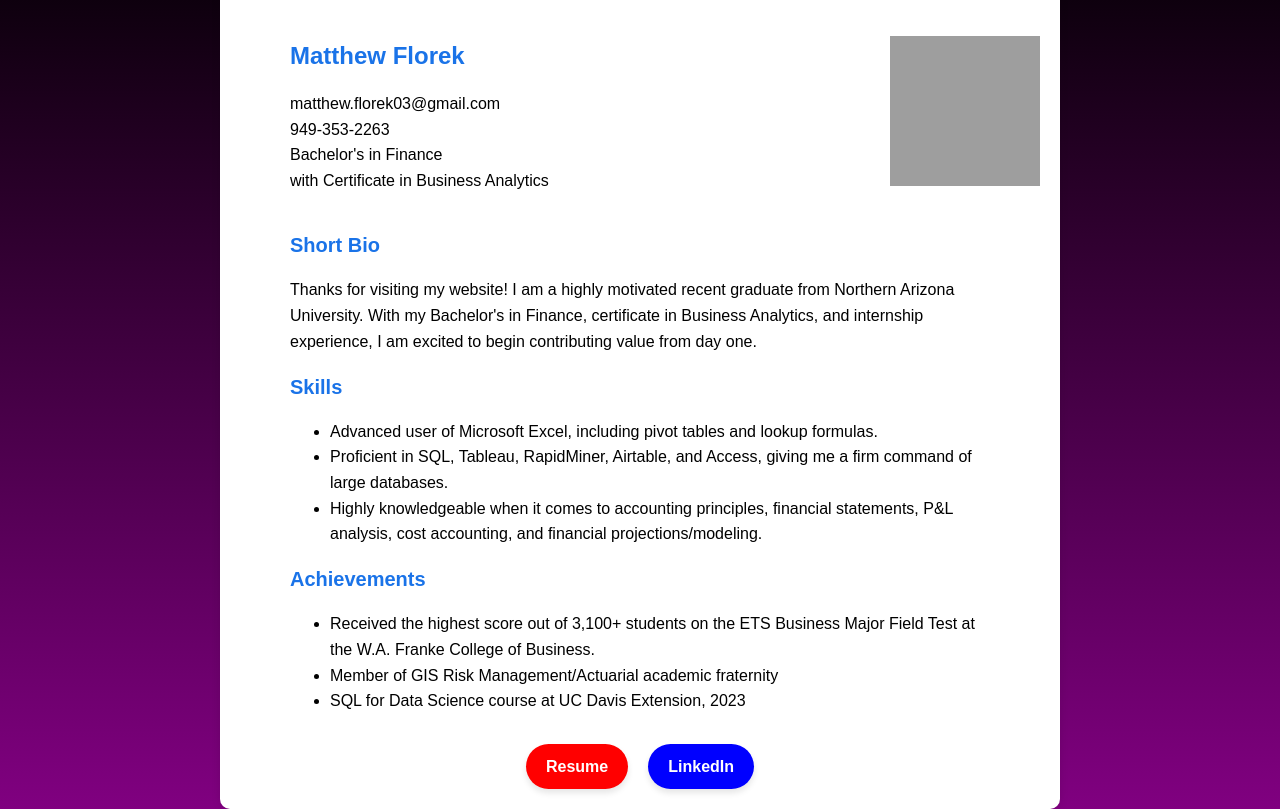
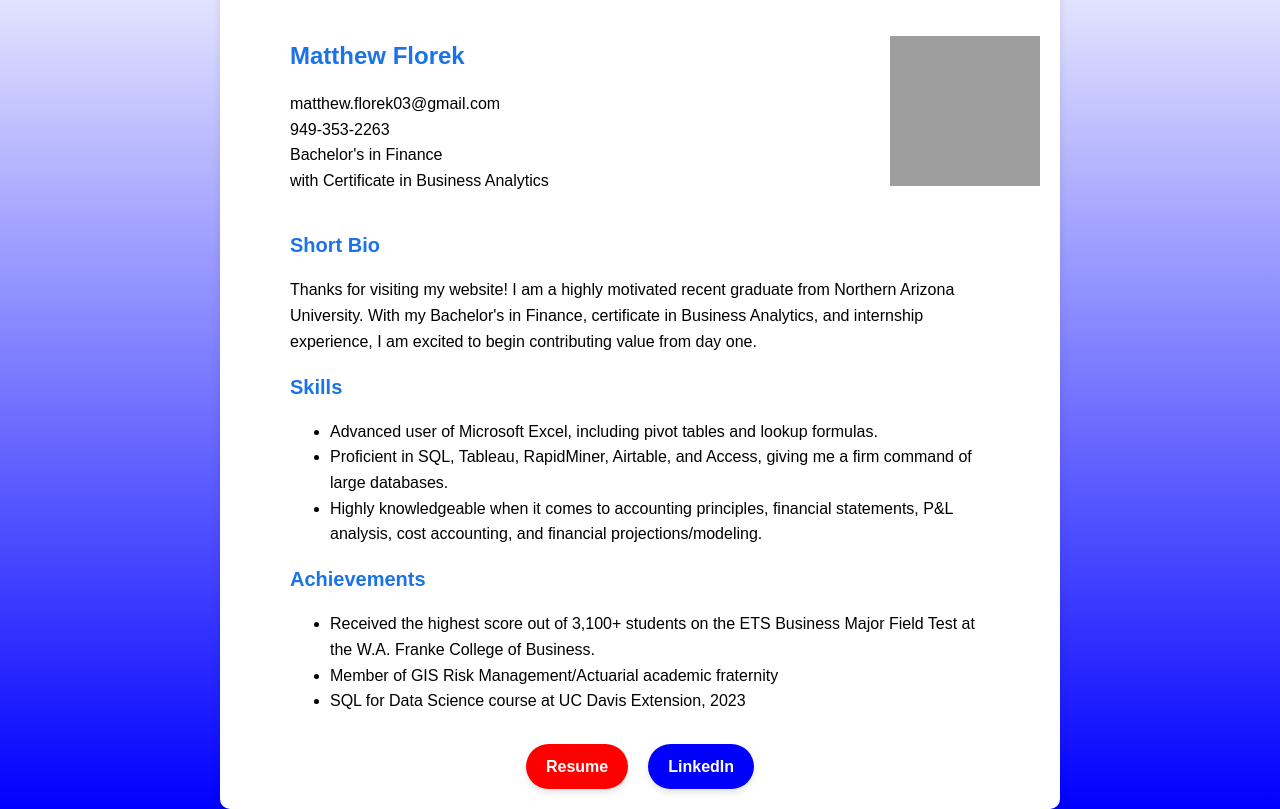
Before and after one commit to mflorek01/professional-site, a plain HTML site: page index.html in a window 1280 px wide. Shown: the part 100-909 px from the top of the page. Drawn offline with Linux system fonts and the light colour scheme; grey boxes are pictures that could not be loaded.

Commit message:
Update styles.css

```diff
--- a/styles.css
+++ b/styles.css
@@ -3,7 +3,7 @@ body {
     line-height: 1.6;
     margin: 0;
     padding: 0;
-    background-image: linear-gradient(black, purple);
+    background-image: linear-gradient(white, blue);
 }
 
 .container {
```
